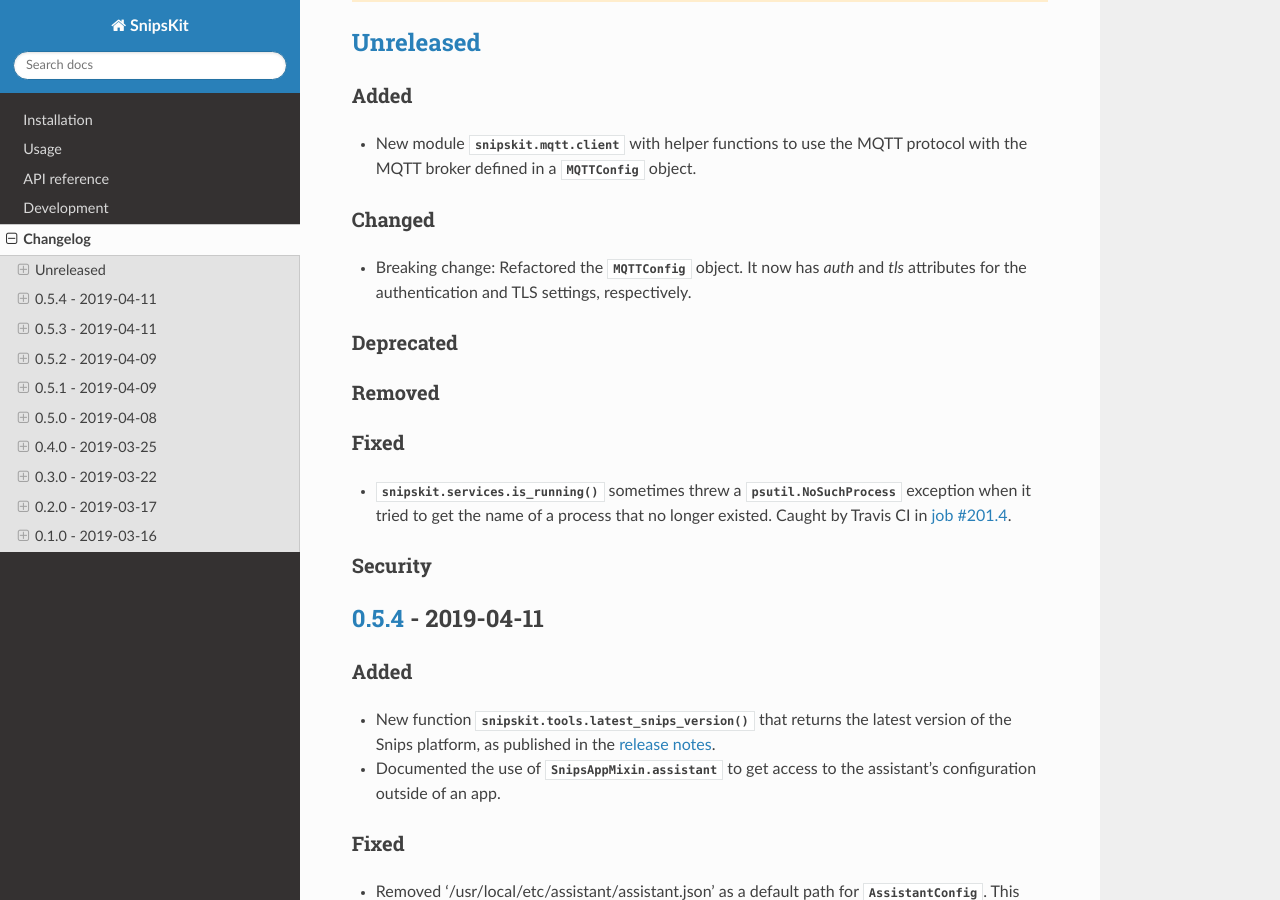
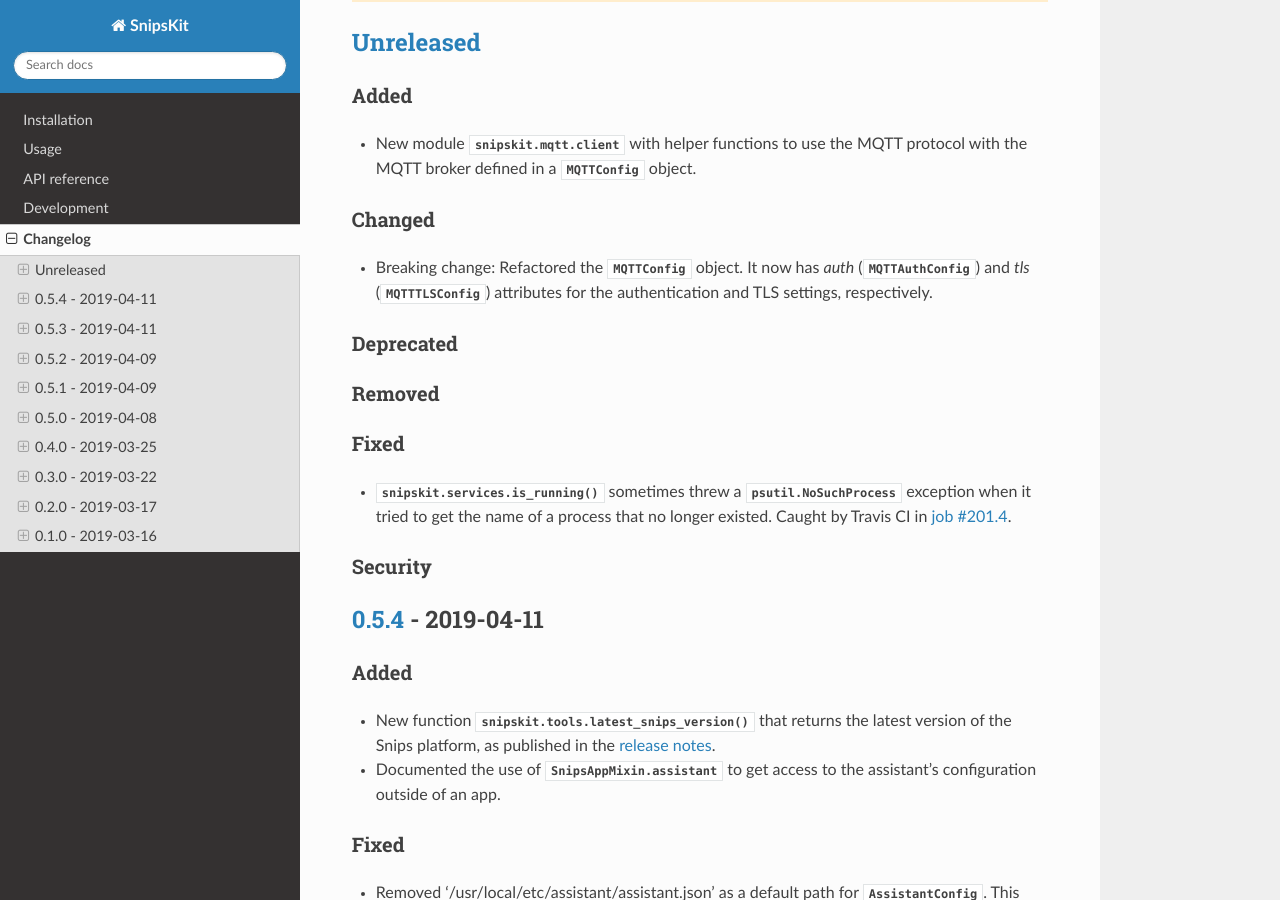
Before and after one commit to koenvervloesem/snipskit, a Sphinx documentation site: the page built from docs/source/CHANGELOG.rst, in a window 1280 px wide and 900 px high, scrolled down 571 px. Built offline with Sphinx 7.4.7 and the Read the Docs theme 2.0.0, drawn with Linux system fonts in a browser that asks for light colours.

Commit message:
Changelog: Refer to MQTT auth and TLS classes

```diff
--- a/docs/source/CHANGELOG.rst
+++ b/docs/source/CHANGELOG.rst
@@ -30,7 +30,7 @@
 Changed
 =======
 
-- Breaking change: Refactored the :class:`.MQTTConfig` object. It now has `auth` and `tls` attributes for the authentication and TLS settings, respectively.
+- Breaking change: Refactored the :class:`.MQTTConfig` object. It now has `auth` (:class:`.MQTTAuthConfig`) and `tls` (:class:`.MQTTTLSConfig`) attributes for the authentication and TLS settings, respectively.
 
 Deprecated
 ==========
```
